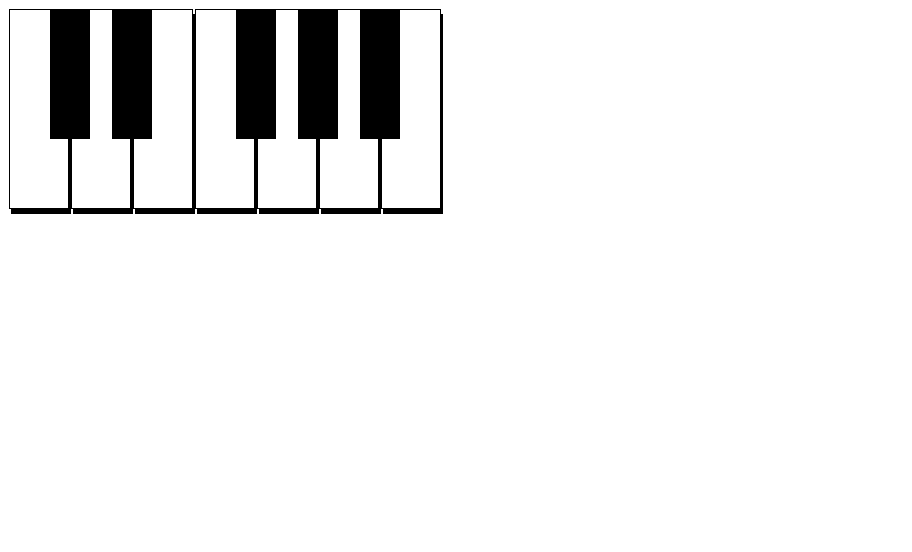
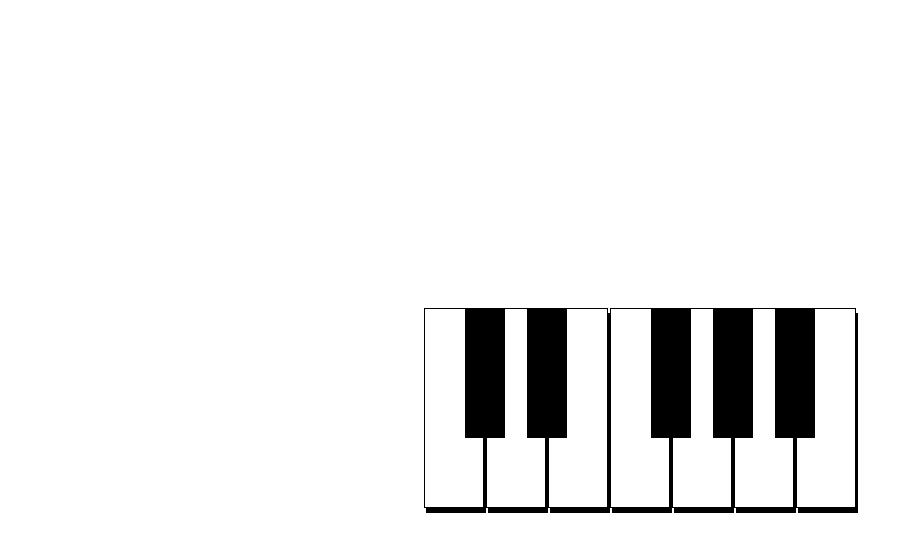
Before and after one commit to Jbridges1119/pianoBeats, a React (Create React App) app: page / in a window 1280 px wide. Shown: the top 552 px of the page, without its empty margins (0-912 px from the left). Built offline with nearby package versions, Linux system fonts and the light colour scheme.

Commit message:
Add Wrapper to keys

```diff
--- a/src/Octave.tsx
+++ b/src/Octave.tsx
@@ -1,29 +1,25 @@
-import React from 'react'
-import {NoteType} from './helpers'
-import Note from './Note'
+import React from "react";
+import { NoteType } from "./helpers";
+import Note from "./Note";
+import { Wrapper } from "./styles/Octave.style";
 
 type Props = {
   //This was made in helpers - {[key:string]: string}
-  notes: NoteType[]
-}
+  notes: NoteType[];
+};
 
 //Declare the functional component and the Props type from above
-const Octave: React.FC<Props> = ({notes}) => {
+const Octave: React.FC<Props> = ({ notes }) => {
   const note = notes.map((element: NoteType) => (
     //Note desc - if color is white/black return White/Black(style) with note - black works opposite
-    <Note
-    key={element.note}
-    color={element.color}
-    note={element.note}
-    />
-  ))
-
+    <Note key={element.note} color={element.color} note={element.note} />
+  ));
 
   return (
-    <div>
-      {note}
-    </div>
-  )
-}
+    <Wrapper>
+      <div>{note}</div>
+    </Wrapper>
+  );
+};
 
-export default Octave
+export default Octave;
```
